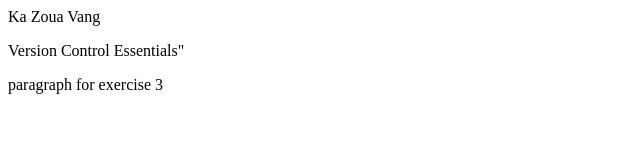
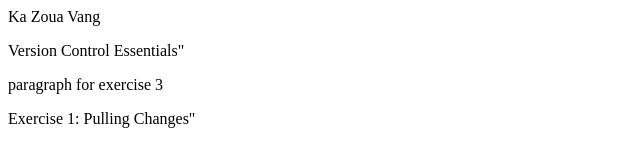
Before and after one commit to kzvang/demo1, a plain HTML site: page index.html in a window 1280 px wide. Shown: the whole page, without its empty margins (0-640 px from the left). Drawn offline with Linux system fonts and the light colour scheme.

Commit message:
Exercise 1

```diff
--- a/index.html
+++ b/index.html
@@ -2,3 +2,4 @@
 <p>Version Control Essentials"</p>
 <p>paragraph for exercise 3</p>
 <!-- commit for exercise 1 -->
+<p>Exercise 1: Pulling Changes"</p>
```
